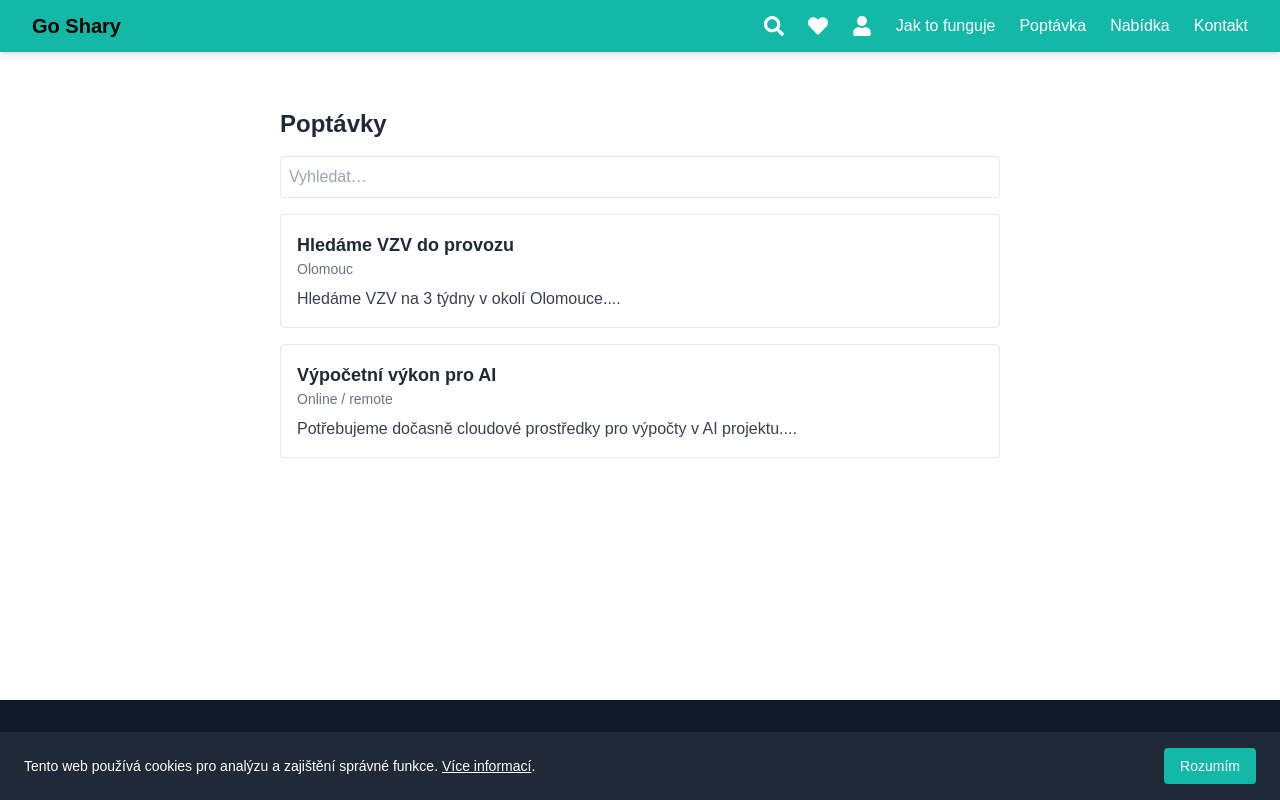
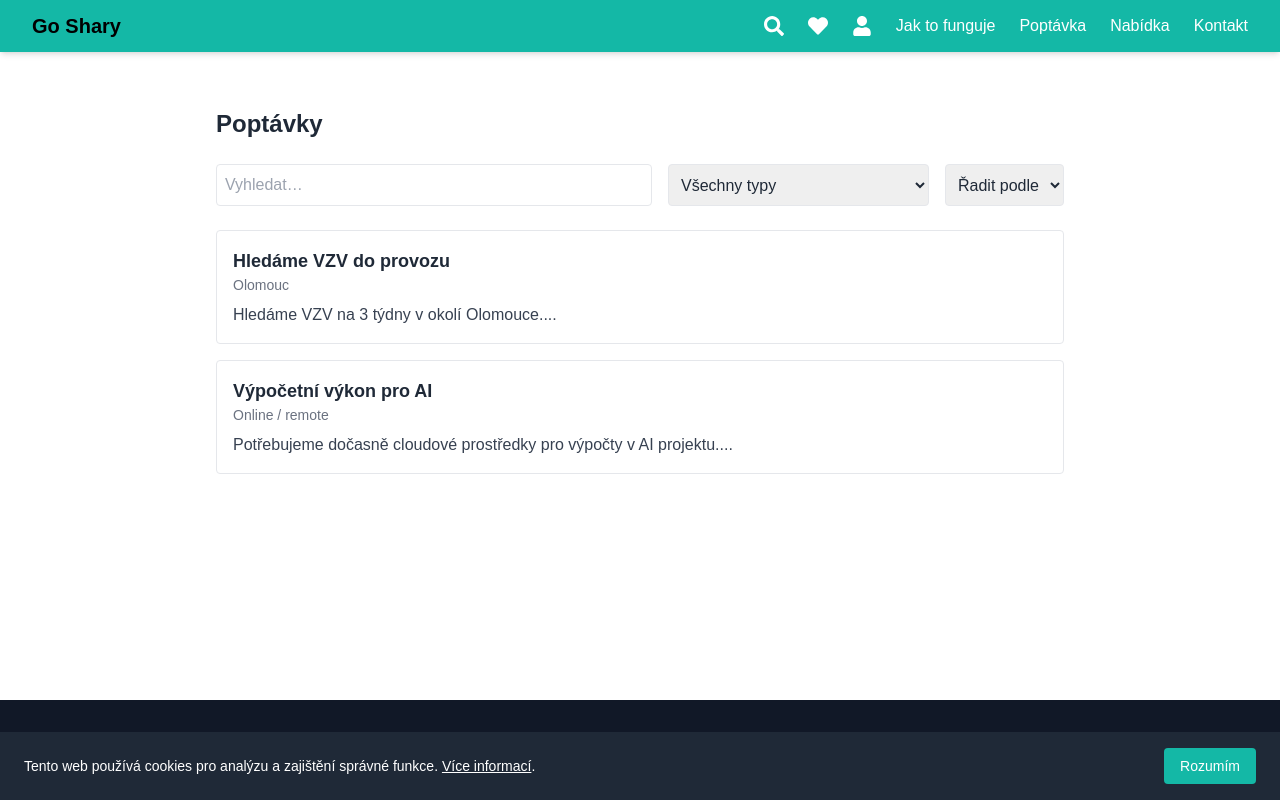
Before and after one commit to Tekier10/goshary, a Next.js app: page /poptavka in a window 1280 px wide. Built offline with nearby package versions, Linux system fonts and the light colour scheme; a web font is replaced by a local one.

Commit message:
Add files via upload

```diff
--- a/pages/poptavka.tsx
+++ b/pages/poptavka.tsx
@@ -2,22 +2,33 @@ import { useState } from 'react';
 import Link from 'next/link';
 import poptavkyData from '../data/poptavky.json';
 
-const mockPoptavky = poptavkyData;
+const uniqueTypes = Array.from(new Set(poptavkyData.map((item) => item.typ)));
 
 export default function Poptavka() {
   const [search, setSearch] = useState('');
+  const [typFilter, setTypFilter] = useState('');
+  const [sortBy, setSortBy] = useState('');
 
-  const filtered = mockPoptavky.filter(
+  const filtered = poptavkyData
+    .filter(
       (item) =>
-      item.typ.toLowerCase().includes(search.toLowerCase()) ||
+        (item.typ.toLowerCase().includes(search.toLowerCase()) ||
           item.popis.toLowerCase().includes(search.toLowerCase()) ||
-      item.lokalita.toLowerCase().includes(search.toLowerCase())
-  );
+          item.lokalita.toLowerCase().includes(search.toLowerCase())) &&
+        (!typFilter || item.typ === typFilter)
+    )
+    .sort((a, b) => {
+      if (sortBy === 'lokalita') return a.lokalita.localeCompare(b.lokalita);
+      if (sortBy === 'hodnoceni') return (b.hodnoceni || 0) - (a.hodnoceni || 0);
+      if (sortBy === 'overeno') return (b.overeno === true ? 1 : 0) - (a.overeno === true ? 1 : 0);
+      return 0;
+    });
 
   return (
-    <main className="max-w-3xl mx-auto p-6 space-y-4">
+    <main className="max-w-4xl mx-auto p-6 space-y-6">
       <h1 className="text-2xl font-bold">Poptávky</h1>
 
+      <div className="flex flex-col sm:flex-row gap-4">
         <input
           type="text"
           placeholder="Vyhledat…"
@@ -25,6 +36,31 @@ export default function Poptavka() {
           onChange={(e) => setSearch(e.target.value)}
           className="w-full p-2 border rounded"
         />
+
+        <select
+          value={typFilter}
+          onChange={(e) => setTypFilter(e.target.value)}
+          className="p-2 border rounded"
+        >
+          <option value="">Všechny typy</option>
+          {uniqueTypes.map((typ) => (
+            <option key={typ} value={typ}>
+              {typ}
+            </option>
+          ))}
+        </select>
+
+        <select
+          value={sortBy}
+          onChange={(e) => setSortBy(e.target.value)}
+          className="p-2 border rounded"
+        >
+          <option value="">Řadit podle</option>
+          <option value="lokalita">Lokalita</option>
+          <option value="hodnoceni">Hodnocení</option>
+          <option value="overeno">Ověření</option>
+        </select>
+      </div>
 
       <ul className="space-y-4">
         {filtered.map((item) => (
```
Lines whose indentation alone changed are shown as unchanged.
